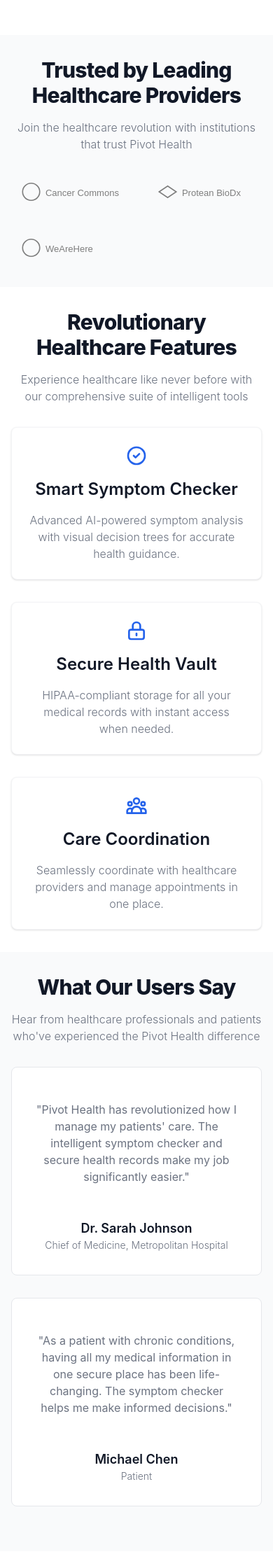
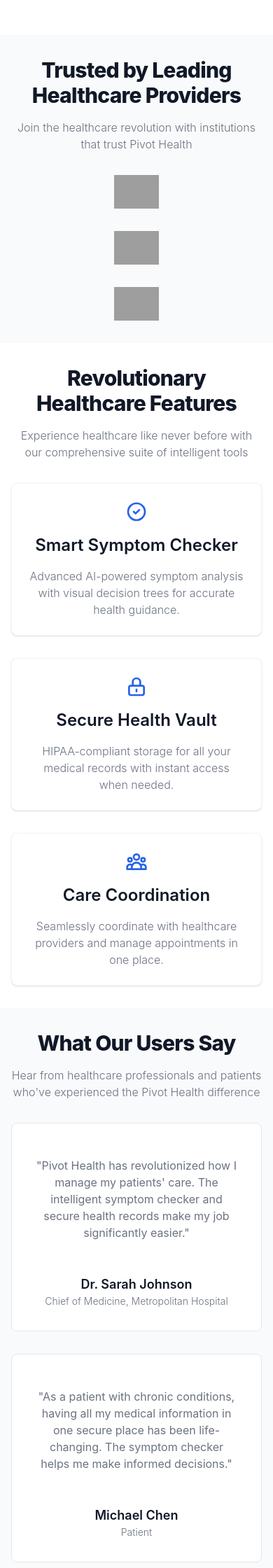
Before and after one commit to ariakerstein/pivot-health, a Flask app: page / in a window 390 px wide. Shown: the part 516-2756 px from the top of the page at 70% size. Run offline with Flask 3, Linux system fonts and the light colour scheme; some libraries are stand-ins or nearby versions; grey boxes are pictures that could not be loaded.

Commit message:
Agent query: Are the actual partner logos (Cancer Commons, Protean BioDx, and WeAreHere) now visible in the trusted section with proper spacing and hover effects?
Update partner logos and adjust layout on homepage.

Screenshot: https://storage.googleapis.com/screenshot-production-us-central1/06abb131-9504-4301-9196-ae4d9d3055b2/98a1cefd-d8f0-4fa8-a397-81e6124dddb2.jpg

```diff
--- a/static/css/main.css
+++ b/static/css/main.css
@@ -803,10 +803,6 @@ video {
   grid-template-columns: repeat(1, minmax(0, 1fr));
 }
 
-.grid-cols-2 {
-  grid-template-columns: repeat(2, minmax(0, 1fr));
-}
-
 .flex-col {
   flex-direction: column;
 }
@@ -931,6 +927,11 @@ video {
 .bg-white {
   --tw-bg-opacity: 1;
   background-color: rgb(255 255 255 / var(--tw-bg-opacity, 1));
+}
+
+.object-contain {
+  -o-object-fit: contain;
+     object-fit: contain;
 }
 
 .p-2\.5 {
@@ -1321,10 +1322,6 @@ video {
     grid-template-columns: repeat(3, minmax(0, 1fr));
   }
 
-  .lg\:grid-cols-6 {
-    grid-template-columns: repeat(6, minmax(0, 1fr));
-  }
-
   .lg\:gap-8 {
     gap: 2rem;
   }
--- a/templates/index.html
+++ b/templates/index.html
@@ -33,15 +33,15 @@
             <h2 class="mb-4 text-3xl font-extrabold tracking-tight text-gray-900 dark:text-white">Trusted by Leading Healthcare Providers</h2>
             <p class="mb-5 font-light text-gray-500 sm:text-xl dark:text-gray-400">Join the healthcare revolution with institutions that trust Pivot Health</p>
         </div>
-        <div class="grid grid-cols-2 gap-8 text-gray-500 sm:gap-12 md:grid-cols-3 lg:grid-cols-6 dark:text-gray-400">
+        <div class="grid grid-cols-1 gap-8 text-gray-500 sm:gap-12 md:grid-cols-3 lg:grid-cols-3 dark:text-gray-400">
             <a href="https://cancercommons.org" class="flex justify-center items-center" target="_blank" rel="noopener">
-                <img src="{{ url_for('static', filename='images/partner-logos/cancer-commons.svg') }}" alt="Cancer Commons Logo" class="h-12 grayscale hover:grayscale-0 transition-all">
+                <img src="{{ url_for('static', filename='Screenshot 2024-12-16 at 1.24.55 PM.png') }}" alt="Cancer Commons Logo" class="h-12 grayscale hover:grayscale-0 transition-all object-contain">
             </a>
             <a href="https://www.proteanbiodx.com" class="flex justify-center items-center" target="_blank" rel="noopener">
-                <img src="{{ url_for('static', filename='images/partner-logos/protean-biodx.svg') }}" alt="Protean BioDx Logo" class="h-12 grayscale hover:grayscale-0 transition-all">
+                <img src="{{ url_for('static', filename='Asset+2greencheck.png') }}" alt="Protean BioDx Logo" class="h-12 grayscale hover:grayscale-0 transition-all object-contain">
             </a>
             <a href="https://wearehere.com" class="flex justify-center items-center" target="_blank" rel="noopener">
-                <img src="{{ url_for('static', filename='images/partner-logos/we-are-here.svg') }}" alt="WeAreHere Logo" class="h-12 grayscale hover:grayscale-0 transition-all">
+                <img src="{{ url_for('static', filename='We-Are-Here-Logo.png') }}" alt="WeAreHere Logo" class="h-12 grayscale hover:grayscale-0 transition-all object-contain">
             </a>
         </div>
     </div>
```
Also changed, not shown: Asset+2greencheck.png (added), Screenshot 2024-12-16 at 1.24.55 PM.png (added), We-Are-Here-Logo.png (added).
